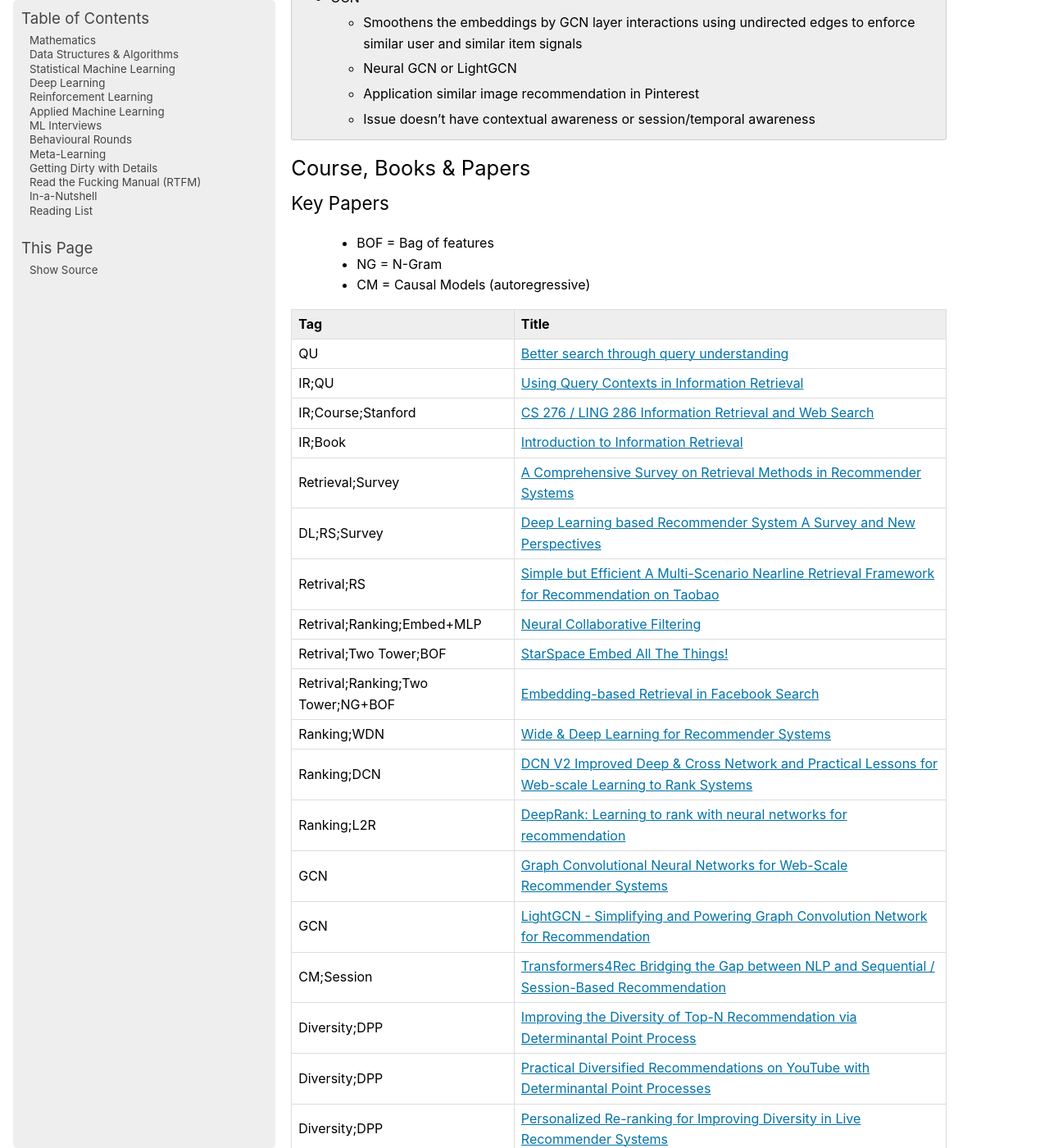
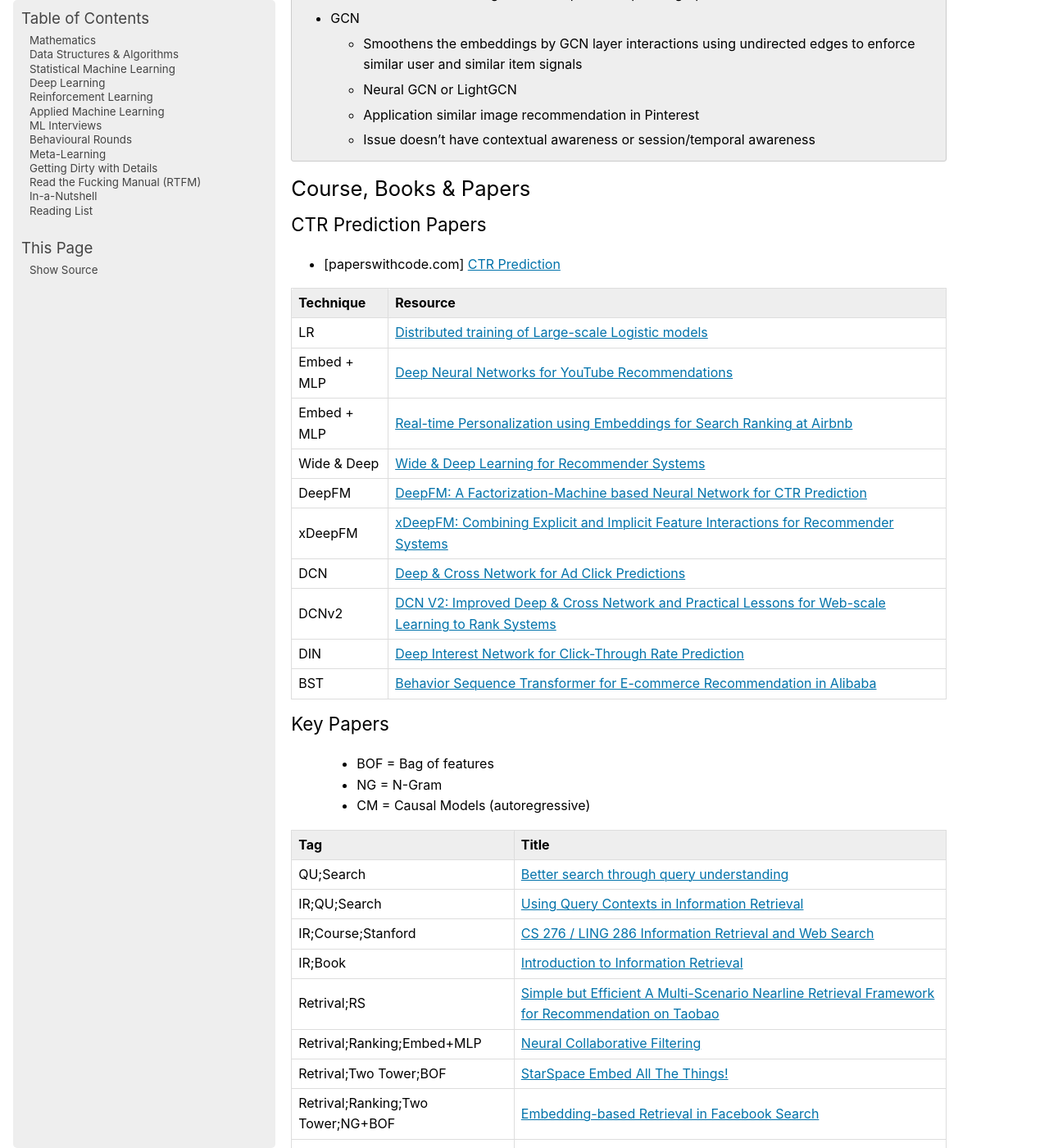
Before and after one commit to uselesstechjunks/leetcode, a Sphinx documentation site: the page built from docs/source/applied/methods/rs/resources.rst, in a window 1280 px wide and 1400 px high, scrolled down 1377 px. Shown: the whole window at 82% size. Built offline with Sphinx 7.4.7, drawn with Linux system fonts in a browser that asks for light colours; pages that are not in the unit, such as notebooks, are missing from menus; some of the changed text lies outside the part shown.

Commit message:
Update resources.rst

```diff
--- a/docs/source/applied/methods/rs/resources.rst
+++ b/docs/source/applied/methods/rs/resources.rst
@@ -4,12 +4,13 @@ Resources
 ************************************************************************************
 Survey
 ************************************************************************************
+* [arxiv.org][Retrieval] `A Comprehensive Survey on Retrieval Methods in Recommender Systems <https://arxiv.org/pdf/2407.21022>`_
+* [arxiv.org][CTR] `Click-Through Rate Prediction in Online Advertising: A Literature Review <https://arxiv.org/abs/2202.10462>`_
+* [arxiv.org][CTR] `Deep Learning for Click-Through Rate Estimation <https://arxiv.org/abs/2104.10584>`_
+* [arxiv.org][SSL] `Self-Supervised Learning for Recommender Systems: A Survey <https://arxiv.org/abs/2203.15876>`_
+* [arxiv.org][Embedding] `Embedding in Recommender Systems: A Survey <https://arxiv.org/abs/2310.18608v2>`_
 * [le-wu.com][Ranking] `A Survey on Accuracy-Oriented Neural Recommendation <https://le-wu.com/files/Publications/JOURNAL/A_Survey_of_Neural_Recommender_Systems.pdf>`_
-* [arxiv.org][Retrieval] `A Comprehensive Survey on Retrieval Methods in Recommender Systems <https://arxiv.org/pdf/2407.21022>`_
-* [arxiv.org][CTR] `Deep Learning for Click-Through Rate Estimation <https://arxiv.org/abs/2104.10584>`_
 * [mdpi.com] `A Comprehensive Survey of Recommender Systems Based on Deep Learning <https://www.mdpi.com/2076-3417/13/20/11378/pdf?version=1697524018>`_
-* [arxiv.org][SSL] `Self-Supervised Learning for Recommender Systems: A Survey <https://arxiv.org/abs/2203.15876>`_
-* [arxiv.org] `Embedding in Recommender Systems: A Survey <https://arxiv.org/abs/2310.18608v2>`_
 * [youtube.com] `TUTORIAL: Neural Contextual Bandits for Personalized Recommendation <https://www.youtube.com/watch?v=esOd-tsdEco>`_ (`arxiv <https://arxiv.org/pdf/2312.14037>`_)
 * [youtube.com] `TUTORIAL: Privacy in Web Advertising: Analytics and Modeling <https://www.youtube.com/watch?v=qaiDxriCEmQ>`_
 * [youtube.com] `TUTORIAL: Multimodal Pretraining and Generation for Recommendation <https://www.youtube.com/watch?v=Pw1eW0rMzSU>`_
@@ -55,6 +56,25 @@ Videos
 ************************************************************************************
 Course, Books & Papers
 ************************************************************************************
+CTR Prediction Papers
+====================================================================================
+- [paperswithcode.com] `CTR Prediction <https://paperswithcode.com/task/click-through-rate-prediction>`_
+
+.. csv-table::
+	:header: "Technique", "Resource"
+	:align: center
+
+		LR, `Distributed training of Large-scale Logistic models <https://proceedings.mlr.press/v28/gopal13.pdf>`_
+		Embed + MLP, `Deep Neural Networks for YouTube Recommendations <https://static.googleusercontent.com/media/research.google.com/en//pubs/archive/45530.pdf>`_
+		Embed + MLP, `Real-time Personalization using Embeddings for Search Ranking at Airbnb <https://dl.acm.org/doi/pdf/10.1145/3219819.3219885>`_
+		Wide & Deep, `Wide & Deep Learning for Recommender Systems <https://arxiv.org/abs/1606.07792>`_
+		DeepFM, `DeepFM: A Factorization-Machine based Neural Network for CTR Prediction <https://arxiv.org/abs/1703.04247>`_
+		xDeepFM, `xDeepFM: Combining Explicit and Implicit Feature Interactions for Recommender Systems <https://arxiv.org/abs/1803.05170>`_
+		DCN, `Deep & Cross Network for Ad Click Predictions <https://arxiv.org/abs/1708.05123>`_
+		DCNv2, `DCN V2: Improved Deep & Cross Network and Practical Lessons for Web-scale Learning to Rank Systems <https://arxiv.org/abs/2008.13535>`_
+		DIN, `Deep Interest Network for Click-Through Rate Prediction <https://arxiv.org/abs/1706.06978>`_
+		BST, `Behavior Sequence Transformer for E-commerce Recommendation in Alibaba <https://arxiv.org/abs/1905.06874>`_
+
 Key Papers
 ====================================================================================
 	- BOF = Bag of features
@@ -65,18 +85,14 @@ Key Papers
 	:header: "Tag", "Title"
 	:align: center
 
-		QU,`Better search through query understanding <https://queryunderstanding.com/>`_
-		IR;QU,`Using Query Contexts in Information Retrieval <http://www-rali.iro.umontreal.ca/rali/sites/default/files/publis/10.1.1.409.2630.pdf>`_
+		QU;Search,`Better search through query understanding <https://queryunderstanding.com/>`_
+		IR;QU;Search,`Using Query Contexts in Information Retrieval <http://www-rali.iro.umontreal.ca/rali/sites/default/files/publis/10.1.1.409.2630.pdf>`_
 		IR;Course;Stanford,`CS 276 / LING 286 Information Retrieval and Web Search <https://web.stanford.edu/class/cs276/>`_
 		IR;Book,`Introduction to Information Retrieval <https://nlp.stanford.edu/IR-book/information-retrieval-book.html>`_
-		Retrieval;Survey,`A Comprehensive Survey on Retrieval Methods in Recommender Systems <https://arxiv.org/pdf/2407.21022>`_
-		DL;RS;Survey,`Deep Learning based Recommender System A Survey and New Perspectives <https://arxiv.org/pdf/1707.07435>`_
 		Retrival;RS,`Simple but Efficient A Multi-Scenario Nearline Retrieval Framework for Recommendation on Taobao <https://arxiv.org/pdf/2408.00247v1>`_
 		Retrival;Ranking;Embed+MLP,`Neural Collaborative Filtering <https://arxiv.org/abs/1708.05031>`_
 		Retrival;Two Tower;BOF,`StarSpace Embed All The Things! <https://arxiv.org/abs/1709.03856>`_
 		Retrival;Ranking;Two Tower;NG+BOF,`Embedding-based Retrieval in Facebook Search <https://arxiv.org/abs/2006.11632>`_
-		Ranking;WDN,`Wide & Deep Learning for Recommender Systems <https://arxiv.org/abs/1606.07792>`_
-		Ranking;DCN,`DCN V2 Improved Deep & Cross Network and Practical Lessons for Web-scale Learning to Rank Systems <https://arxiv.org/abs/2008.13535>`_
 		Ranking;L2R,`DeepRank: Learning to rank with neural networks for recommendation <http://zhouxiuze.com/pub/DeepRank.pdf>`_
 		GCN,`Graph Convolutional Neural Networks for Web-Scale Recommender Systems <https://arxiv.org/abs/1806.01973>`_
 		GCN,`LightGCN - Simplifying and Powering Graph Convolution Network for Recommendation <https://arxiv.org/abs/2002.02126>`_
@@ -94,26 +110,6 @@ Key Papers
 		LLM,`A Review of Modern Recommender Systems Using Generative Models (Gen-RecSys) <https://arxiv.org/abs/2404.00579>`_
 		LLM,`Collaborative Large Language Model for Recommender Systems <https://arxiv.org/abs/2311.01343>`_
 		LLM,`Recommendation as Instruction Following A Large Language Model Empowered Recommendation Approach <https://arxiv.org/abs/2305.07001>`_
-
-CTR Prediction Papers
-====================================================================================
-- [paperswithcode.com] `CTR Prediction <https://paperswithcode.com/task/click-through-rate-prediction>`_
-
-.. csv-table::
-	:header: "Technique", "Resource"
-	:align: center
-
-		LR, `Distributed training of Large-scale Logistic models <https://proceedings.mlr.press/v28/gopal13.pdf>`_
-		Survey, `Click-Through Rate Prediction in Online Advertising: A Literature Review <https://arxiv.org/abs/2202.10462>`_
-		Embed + MLP, `Deep Neural Networks for YouTube Recommendations <https://static.googleusercontent.com/media/research.google.com/en//pubs/archive/45530.pdf>`_
-		Embed + MLP, `Real-time Personalization using Embeddings for Search Ranking at Airbnb <https://dl.acm.org/doi/pdf/10.1145/3219819.3219885>`_
-		Wide & Deep, `Wide & Deep Learning for Recommender Systems <https://arxiv.org/abs/1606.07792>`_
-		DeepFM, `DeepFM: A Factorization-Machine based Neural Network for CTR Prediction <https://arxiv.org/abs/1703.04247>`_
-		xDeepFM, `xDeepFM: Combining Explicit and Implicit Feature Interactions for Recommender Systems <https://arxiv.org/abs/1803.05170>`_
-		DCN, `Deep & Cross Network for Ad Click Predictions <https://arxiv.org/abs/1708.05123>`_
-		DCNv2, `DCN V2: Improved Deep & Cross Network and Practical Lessons for Web-scale Learning to Rank Systems <https://arxiv.org/abs/2008.13535>`_
-		DIN, `Deep Interest Network for Click-Through Rate Prediction <https://arxiv.org/abs/1706.06978>`_
-		BST, `Behavior Sequence Transformer for E-commerce Recommendation in Alibaba <https://arxiv.org/abs/1905.06874>`_
 
 More Papers
 ====================================================================================
```
